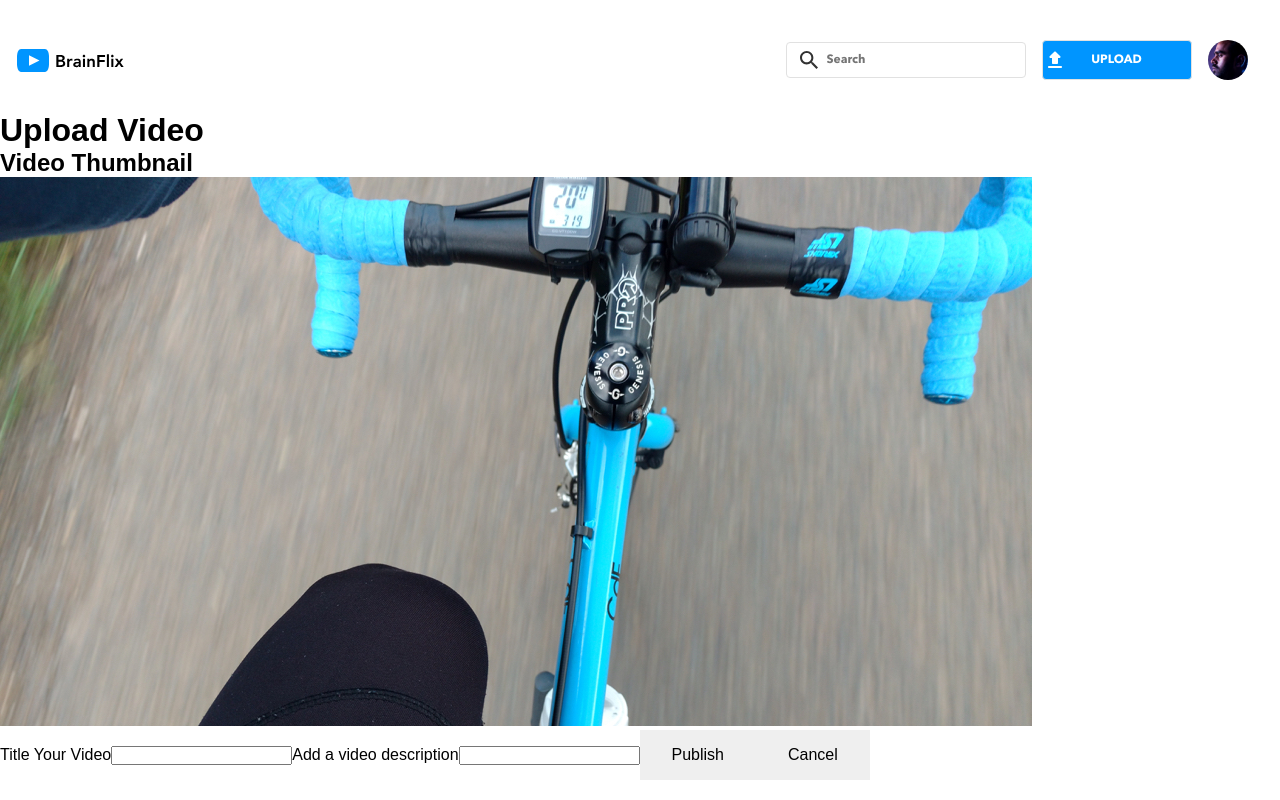
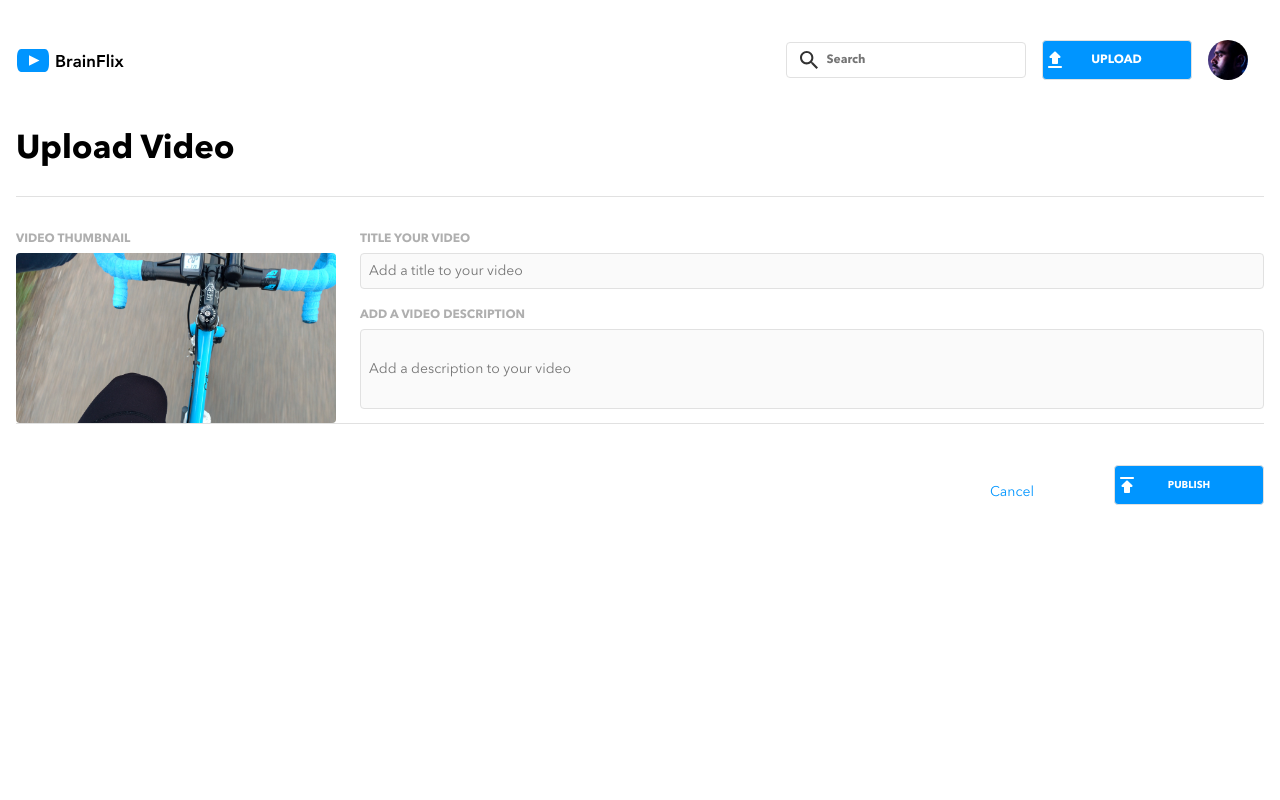
Before and after one commit to quindipc/Chelsea-Quindipan-BrainFlix, a React (Create React App) app: page /upload in a window 1280 px wide. Built offline with nearby package versions, Linux system fonts and the light colour scheme; the HTML template or start-up script is replaced by a standard one.

Commit message:
Add upload page CSS styles

```diff
--- a/src/pages/UploadPage/UploadPage.jsx
+++ b/src/pages/UploadPage/UploadPage.jsx
@@ -1,5 +1,6 @@
 import { useNavigate } from "react-router-dom";
 import { useState } from "react";
+import "./UploadPage.scss";
 
 //Components
 import Header from "../../components/Header/Header";
@@ -26,11 +27,14 @@ export default function UploadPage() {
 
     setError(false);
 
-    //Return to homepage
-    setTimeout(() => {
+
+    // //Return to homepage
+    // setTimeout(() => {
+    //   setSuccess(true);
+    //   navigate("/");
+    // }, 3000);
+
     setSuccess(true);
-      navigate("/");
-    }, 3000);
   };
 
   const cancelHandler = (event) => {
@@ -48,24 +52,65 @@ export default function UploadPage() {
   return (
     <>
       <Header />
+      <div className="upload">
         <h1 className="upload__title">Upload Video</h1>
-      <h2 className="upload__subheader">Video Thumbnail</h2>
-      <img className="upload__thumbnail" src={thumbnail} alt="bike thumbnail" />
-      <form onSubmit={publishHandler}>
-        <label className="upload__subheader" htmlFor="">
+        <hr className="upload__divider--desktop" />
+        <div className="upload__container--desktop">
+          <div className="upload__container">
+            <h2 className="upload__label">Video Thumbnail</h2>
+            <img
+              className="upload__thumbnail"
+              src={thumbnail}
+              alt="bike thumbnail"
+            />
+          </div>
+          <form className="upload__form" onSubmit={publishHandler}>
+            <label className="upload__label" htmlFor="">
               Title Your Video
             </label>
-        <input className="upload__input" type="text" name="title" />
-        <label className="upload__subheader">Add a video description</label>
-        <input className="upload__input" type="text" name="description" />
-        {showError && <div>Please fill out all the fields</div>}
-        <button type="submit">Publish</button>
-        <button onClick={cancelHandler}>Cancel</button>
+            <input
+              className="upload__input upload__input--title"
+              type="text"
+              name="title"
+              placeholder="Add a title to your video"
+            />
+            <label className="upload__label">Add a video description</label>
+            <input
+              className="upload__input upload__input--description"
+              type="text"
+              name="description"
+              placeholder="Add a description to your video"
+            />
+            {showError && (
+              <div className="upload__error">
+                Please fill out all the fields.
+              </div>
+            )}
+            <hr className="upload__divider--tablet" />
+            <div className="upload__container--form">
+              <div className="upload__container--actions">
+                <button className="upload__publish" type="submit">
+                  Publish
+                </button>
+                <p className="upload__cancel" onClick={cancelHandler}>
+                  Cancel
+                </p>
+              </div>
+            </div>
           </form>
-
           {showSuccess && (
-        <div className="success-notification">Upload successful!</div>
+                <div className="upload__success">
+                  Upload successful!
+                </div>
           )}
+        </div>
+        {showSuccess && (
+                <div className="upload__success--desktop">
+                  Upload successful!
+                </div>
+          )}
+        <hr className="upload__divider--form" />
+      </div>
     </>
   );
 }
--- a/src/pages/UploadPage/UploadPage.scss
+++ b/src/pages/UploadPage/UploadPage.scss
@@ -1,4 +1,257 @@
-@use "./styles/partials/_fonts" as *;
-@use "./styles/partials/mixins" as *;
-@use "./styles/partials/resets" as *;
-@use "./styles/partials/variables" as *;
+@use "../../styles/partials/_fonts" as *;
+@use "../../styles/partials/_mixins" as *;
+@use "../../styles/partials/_resets" as *;
+@use "../../styles/partials/_variables" as *;
+
+.upload {
+  display: flex;
+  justify-content: center;
+  align-items: flex-start;
+  flex-direction: column;
+  padding: $padding-components-mobile;
+  padding-top: 0;
+
+  @include tablet {
+    padding-top: 1rem;
+  }
+
+  @include desktop {
+    margin: auto;
+    max-width: 80rem;
+    width: auto;
+  }
+
+  &__title {
+    @include page-header-mobile;
+
+    @include tablet {
+      padding-bottom: 1.5rem;
+      @include page-header-desktop;
+    }
+  }
+  &__divider--desktop {
+    display: none;
+
+    @include tablet {
+      display: flex;
+      max-width: 80rem;
+      width: 100%;
+      border: none;
+      border-top: 0.0625rem solid $mercury;
+      margin: auto;
+      padding-bottom: 1rem;
+    }
+  }
+
+  &__container--desktop {
+    width: 100%;
+
+    @include desktop {
+      display: flex;
+      flex: 2;
+    }
+  }
+  &__container {
+    display: flex;
+    flex-direction: column;
+    justify-content: flex-start;
+    align-items: flex-start;
+  }
+
+  &__thumbnail {
+    height: auto;
+    border-radius: 0.25rem;
+    background-color: $mercury;
+    width: 100%;
+
+    @include tablet {
+      width: 20rem;
+    }
+  }
+
+  &__form {
+    display: flex;
+    flex-direction: column;
+    width: 100%;
+
+    @include desktop {
+      padding-left: 1.5rem;
+    }
+  }
+
+  &__label {
+    color: $silver;
+    text-transform: uppercase;
+    padding: 1rem 0 0.25rem;
+    @include labels-buttons-mobile;
+
+    @include tablet {
+      @include labels-buttons-desktop;
+    }
+  }
+
+  &__input {
+    font-family: inherit;
+    border-radius: 0.25rem;
+    border: 1px solid $mercury;
+    background-color: $alabaster;
+    min-height: 2.25rem;
+    width: 20rem;
+    width: 100%;
+    padding: 0 0.25rem 0 0.5rem;
+    @include body-copy-mobile;
+
+    @include tablet {
+      @include body-copy-desktop;
+    }
+
+    &--description {
+      min-height: 2.25rem;
+      height: 5rem;
+    }
+
+    &:focus {
+        outline: none;
+        border: 2px solid $brainFlix-Blue;
+      }
+  }
+  &__error {
+    color: $error;
+    padding-top: 1rem;
+  }
+
+  &__divider--tablet {
+    display: none;
+
+    @include tablet {
+      display: flex;
+      margin-top: 1.5rem;
+      border-top: 0.0625rem solid $mercury;
+      max-width: 80rem;
+      width: auto;
+    }
+
+    @include desktop {
+      display: none;
+    }
+  }
+
+  &__container--form {
+    display: flex;
+    flex-direction: column;
+    padding-top: 1rem;
+
+    @include tablet {
+      padding-top: 1.5rem;
+      flex-direction: row;
+      align-items: center;
+      justify-content: flex-end;
+    }
+
+    @include desktop {
+      display: flex;
+      flex-direction: column;
+    }
+  }
+
+  &__container--actions {
+    display: flex;
+    flex-direction: column;
+    justify-content: flex-end;
+
+    @include tablet {
+      flex-direction: row-reverse;
+    }
+
+    @include desktop {
+      margin-left: auto;
+      justify-content: flex-end;
+      padding-top: 2rem;
+    }
+  }
+
+  &__publish {
+    background-image: url("../../assets/images/icons/publish.svg");
+    display: flex;
+    justify-content: center;
+    align-items: center;
+    @include buttonStyles;
+
+    @include tablet {
+      margin-top: 0;
+      width: $button-width-desktop;
+    }
+
+    &:hover {
+      background-color: $brainFlix-DarkBlue;
+      cursor: pointer;
+    }
+  }
+
+  &__cancel {
+    display: flex;
+    justify-content: center;
+    align-items: center;
+    color: $brainFlix-Blue;
+    padding: $padding-components-mobile;
+    padding-top: 2rem;
+    @include body-copy-mobile;
+    cursor: pointer;
+
+    @include tablet {
+      padding-right: 5rem;
+      padding-top: 1rem;
+      @include body-copy-desktop;
+    }
+  }
+
+  &__divider--form {
+    display: none;
+
+    @include tablet {
+      display: none;
+    }
+
+    @include desktop {
+      display: flex;
+      max-width: 80rem;
+      width: 100%;
+      border: none;
+      margin: auto;
+      border-top: 0.0625rem solid $mercury;
+      position: relative;
+      bottom: 6rem;
+    }
+  }
+
+  &__success {
+    display: flex;
+    justify-content: center;
+    align-items: center;
+    color: $success;
+    @include body-copy-mobile;
+
+    @include tablet {
+      justify-content: flex-end;
+    }
+
+    @include desktop {
+      display: none;
+    }
+  }
+
+  &__success--desktop {
+    display: none;
+
+    @include tablet {
+      display: none;
+    }
+    @include desktop {
+      display: flex;
+      justify-content: flex-end;
+      color: $success;
+      margin-left: auto;
+      @include body-copy-desktop;
+    }
+  }
+}
--- a/src/styles/partials/__variables.scss
+++ b/src/styles/partials/__variables.scss
@@ -8,6 +8,8 @@ $brainFlix-DarkBlue: #0065AD;
 $mercury: #E1E1E1;
 $alabaster: #FAFAFA;
 $error: #D22D2D;
+$success: rgb(39, 183, 39);
+
 
 // UI Padding
 $padding-headlines-mobile: 1.5rem 1rem;
```
Lines whose indentation alone changed are shown as unchanged.
